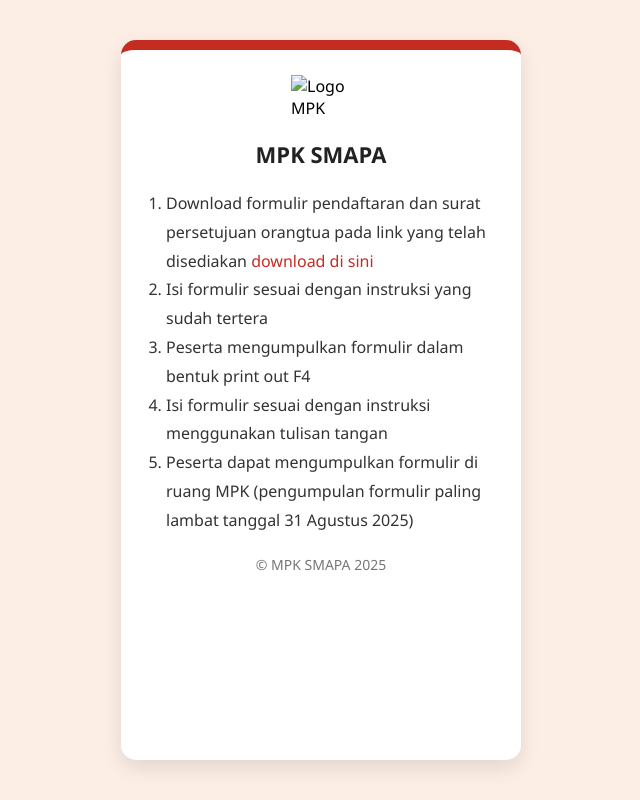
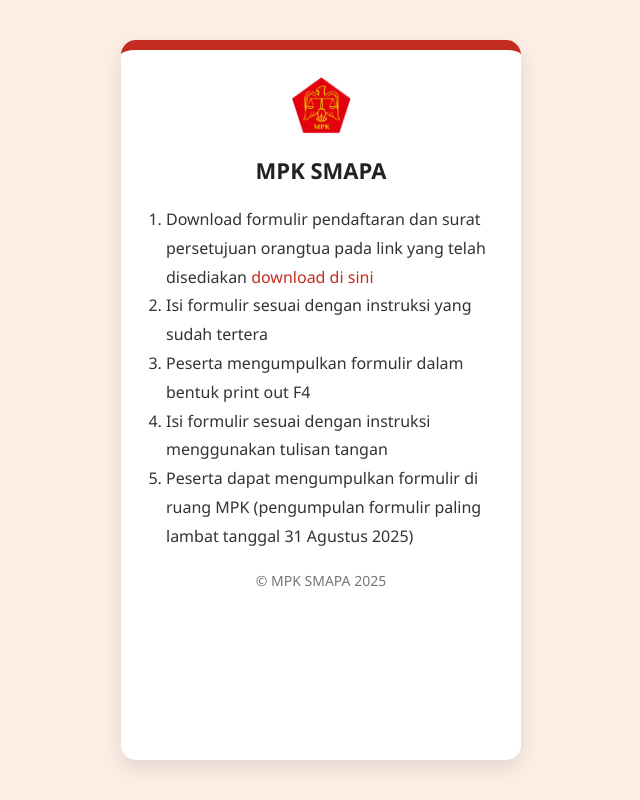
Before and after one commit to mpksmapa/link-pendaftaran-mpk, a plain HTML site: page index.html in a window 1280 px wide. Shown: the whole page, without its empty margins (319-959 px from the left). Drawn offline with Linux system fonts and the light colour scheme.

Commit message:
Update index.html

```diff
--- a/index.html
+++ b/index.html
@@ -73,7 +73,7 @@
 <body>
 
   <div class="card">
-    <img src="gambar/logompk_1.png" alt="Logo MPK">
+    <img src="logompk_1.png" alt="Logo MPK">
     <h1>MPK SMAPA</h1>
     <ol>
       <li>Download formulir pendaftaran dan surat persetujuan orangtua pada link yang telah disediakan <a href="https://drive.google.com/drive/folders/1G5yBFaFbn-H6FRyP9JUmyaQHnu0Qqi1L" target="_blank">download di sini</a></li>
```
